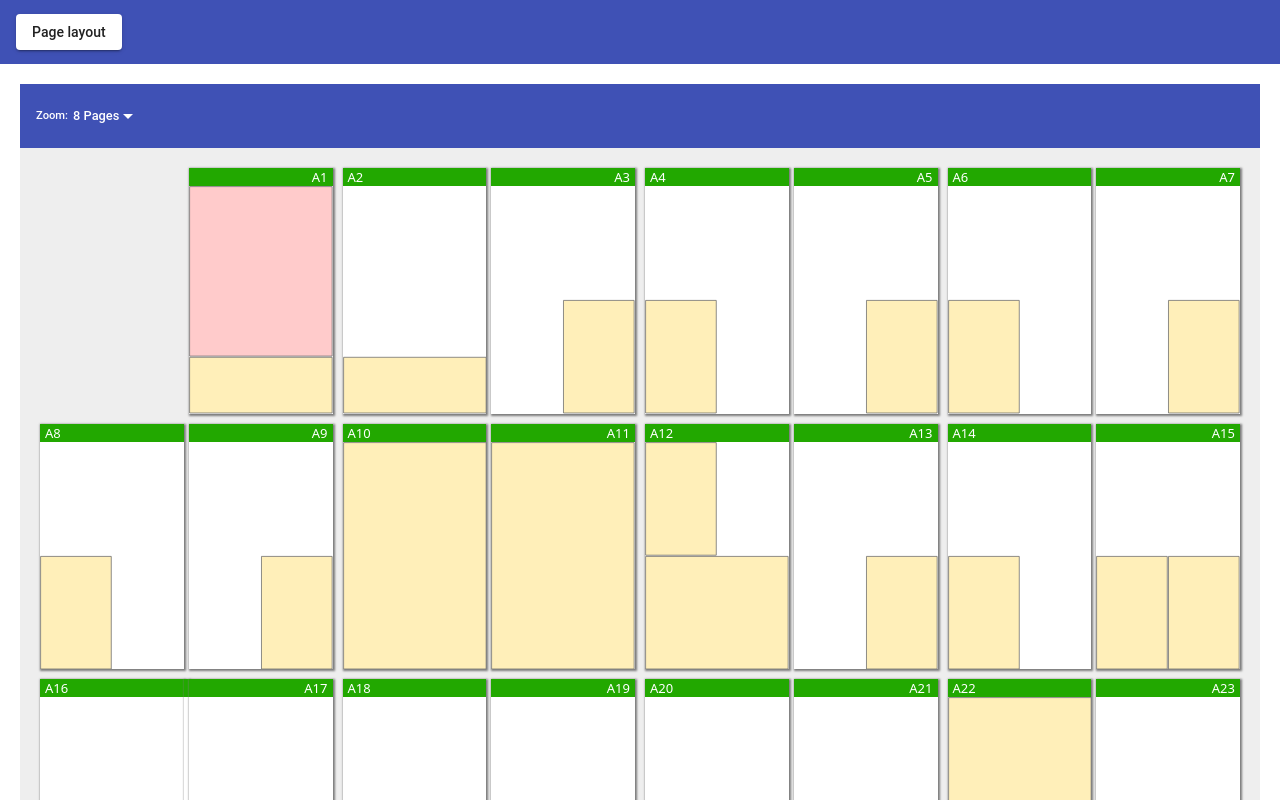
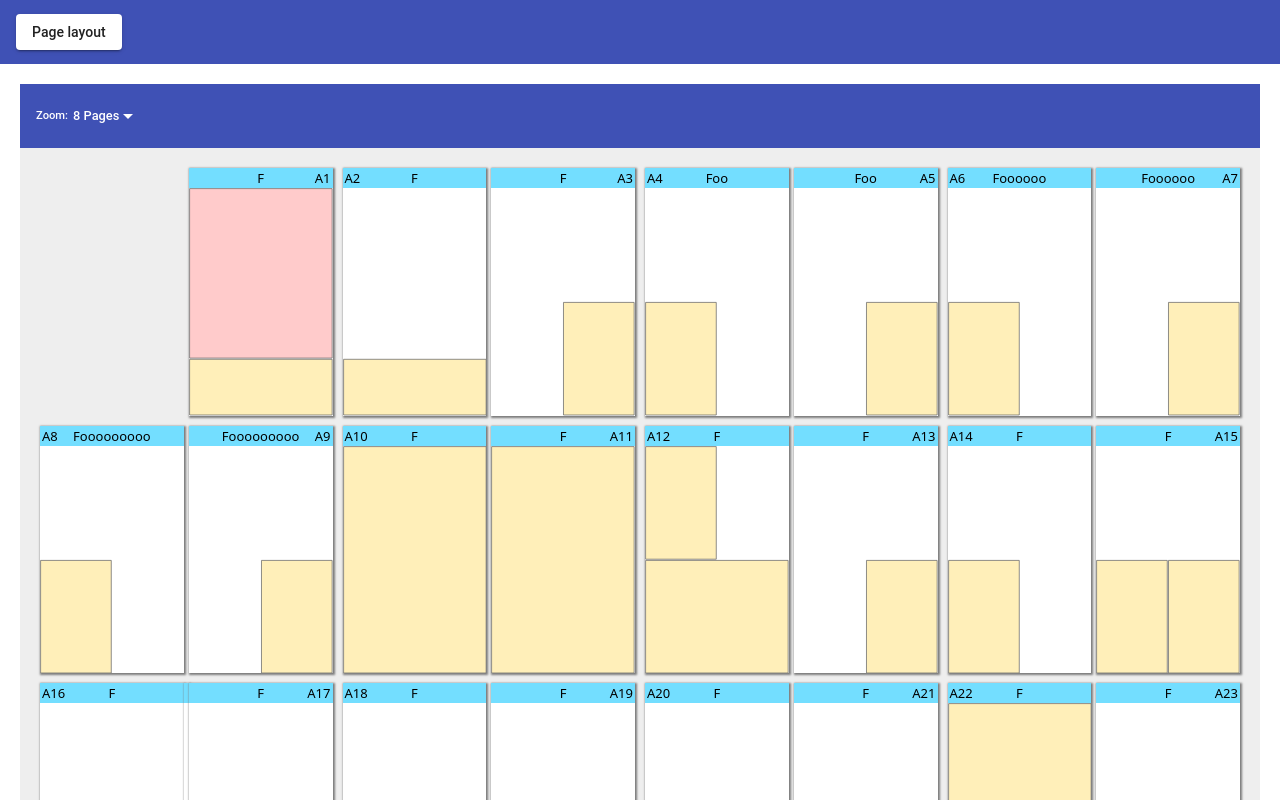
Before and after one commit to dandy-andy/Atlas-Mockups, an Angular app: page /page-layout in a window 1280 px wide. Shown: the top 800 px of the page. Built offline with nearby package versions, Linux system fonts and the light colour scheme.

Commit message:
centred section header

```diff
--- a/src/app/page-layout/page-layout.component.css
+++ b/src/app/page-layout/page-layout.component.css
@@ -39,9 +39,29 @@
 }
 
 .pageHeader {
-  background-color: rgb(34, 168, 0);
-  color: white;
-  padding: 0 5px;
+  display: grid;
+  grid-template-columns: minmax(min-content, 1fr) auto minmax(min-content, 1fr);
+  background-color: rgb(115, 222, 255);
+  padding: 1px 2px;
+}
+
+.pageNumberLeft {
+  padding-right: 3px;
+}
+
+.pageNumberRight {
+  justify-self: right;
+  padding-left: 3px;
+}
+
+.pageSectionNameWrapper {
+  overflow: hidden;
+}
+.pageSectionName {
+  text-overflow: ellipsis;
+  overflow: hidden;
+  white-space: nowrap;
+  text-align: left;
 }
 
 .adShape {
--- a/src/app/page-layout/page-layout.component.html
+++ b/src/app/page-layout/page-layout.component.html
@@ -29,7 +29,13 @@
 <ng-template #templatePageBox let-page="page">
   <div class="pageBox" [ngClass]="{ nullPageBox: page === null }">
     <div *ngIf="page !== null">
-      <div class="pageHeader" [ngStyle]="{ 'text-align': page.no % 2 === 0 ? 'left' : 'right' }">{{ page.sec + page.no }}</div>
+      <div class="pageHeader {{ 'page' + (page.no % 2 === 0 ? 'Left' : 'Right') }}">
+        <div class="pageNumberLeft">{{ page.no % 2 === 0 ? page.headsec + page.no : '' }}</div>
+        <div class="pageSectionNameWrapper">
+          <div class="pageSectionName">{{ page.section }}</div>
+        </div>
+        <div class="pageNumberRight">{{ page.no % 2 === 1 ? page.headsec + page.no : '' }}</div>
+      </div>
       <svg [attr.viewBox]="'0 0 ' + page.w + ' ' + page.h" xmlns="http://www.w3.org/2000/svg">
         <rect
           class="shape"
--- a/src/app/page-layout/page-layout.component.ts
+++ b/src/app/page-layout/page-layout.component.ts
@@ -12,7 +12,8 @@ export class PageLayoutComponent {
 
   public readonly pages = [
     {
-      sec: "A",
+      headsec: "A",
+      section: "F",
       no: 1,
       w: 240,
       h: 380,
@@ -21,18 +22,19 @@ export class PageLayoutComponent {
         { t: 1, x: 0, y: 285, w: 240, h: 95 },
       ],
     },
-    { sec: "A", no: 2, w: 240, h: 380, shapes: [{ t: 1, x: 0, y: 285, w: 240, h: 95 }] },
-    { sec: "A", no: 3, w: 240, h: 380, shapes: [{ t: 1, x: 120, y: 190, w: 120, h: 190 }] },
-    { sec: "A", no: 4, w: 240, h: 380, shapes: [{ t: 1, x: 0, y: 190, w: 120, h: 190 }] },
-    { sec: "A", no: 5, w: 240, h: 380, shapes: [{ t: 1, x: 120, y: 190, w: 120, h: 190 }] },
-    { sec: "A", no: 6, w: 240, h: 380, shapes: [{ t: 1, x: 0, y: 190, w: 120, h: 190 }] },
-    { sec: "A", no: 7, w: 240, h: 380, shapes: [{ t: 1, x: 120, y: 190, w: 120, h: 190 }] },
-    { sec: "A", no: 8, w: 240, h: 380, shapes: [{ t: 1, x: 0, y: 190, w: 120, h: 190 }] },
-    { sec: "A", no: 9, w: 240, h: 380, shapes: [{ t: 1, x: 120, y: 190, w: 120, h: 190 }] },
-    { sec: "A", no: 10, w: 240, h: 380, shapes: [{ t: 1, x: 0, y: 0, w: 240, h: 380 }] },
-    { sec: "A", no: 11, w: 240, h: 380, shapes: [{ t: 1, x: 0, y: 0, w: 240, h: 380 }] },
+    { headsec: "A", section: "F", no: 2, w: 240, h: 380, shapes: [{ t: 1, x: 0, y: 285, w: 240, h: 95 }] },
+    { headsec: "A", section: "F", no: 3, w: 240, h: 380, shapes: [{ t: 1, x: 120, y: 190, w: 120, h: 190 }] },
+    { headsec: "A", section: "Foo", no: 4, w: 240, h: 380, shapes: [{ t: 1, x: 0, y: 190, w: 120, h: 190 }] },
+    { headsec: "A", section: "Foo", no: 5, w: 240, h: 380, shapes: [{ t: 1, x: 120, y: 190, w: 120, h: 190 }] },
+    { headsec: "A", section: "Foooooo", no: 6, w: 240, h: 380, shapes: [{ t: 1, x: 0, y: 190, w: 120, h: 190 }] },
+    { headsec: "A", section: "Foooooo", no: 7, w: 240, h: 380, shapes: [{ t: 1, x: 120, y: 190, w: 120, h: 190 }] },
+    { headsec: "A", section: "Fooooooooo", no: 8, w: 240, h: 380, shapes: [{ t: 1, x: 0, y: 190, w: 120, h: 190 }] },
+    { headsec: "A", section: "Fooooooooo", no: 9, w: 240, h: 380, shapes: [{ t: 1, x: 120, y: 190, w: 120, h: 190 }] },
+    { headsec: "A", section: "F", no: 10, w: 240, h: 380, shapes: [{ t: 1, x: 0, y: 0, w: 240, h: 380 }] },
+    { headsec: "A", section: "F", no: 11, w: 240, h: 380, shapes: [{ t: 1, x: 0, y: 0, w: 240, h: 380 }] },
     {
-      sec: "A",
+      headsec: "A",
+      section: "F",
       no: 12,
       w: 240,
       h: 380,
@@ -41,10 +43,11 @@ export class PageLayoutComponent {
         { t: 1, x: 0, y: 0, w: 120, h: 190 },
       ],
     },
-    { sec: "A", no: 13, w: 240, h: 380, shapes: [{ t: 1, x: 120, y: 190, w: 120, h: 190 }] },
-    { sec: "A", no: 14, w: 240, h: 380, shapes: [{ t: 1, x: 0, y: 190, w: 120, h: 190 }] },
+    { headsec: "A", section: "F", no: 13, w: 240, h: 380, shapes: [{ t: 1, x: 120, y: 190, w: 120, h: 190 }] },
+    { headsec: "A", section: "F", no: 14, w: 240, h: 380, shapes: [{ t: 1, x: 0, y: 190, w: 120, h: 190 }] },
     {
-      sec: "A",
+      headsec: "A",
+      section: "F",
       no: 15,
       w: 240,
       h: 380,
@@ -53,14 +56,15 @@ export class PageLayoutComponent {
         { t: 1, x: 0, y: 190, w: 120, h: 190 },
       ],
     },
-    { sec: "A", no: 16, w: 240, h: 380, shapes: [] },
-    { sec: "A", no: 17, w: 240, h: 380, shapes: [{ t: 1, x: 120, y: 190, w: 120, h: 190 }] },
-    { sec: "A", no: 18, w: 240, h: 380, shapes: [] },
-    { sec: "A", no: 19, w: 240, h: 380, shapes: [{ t: 1, x: 120, y: 190, w: 120, h: 190 }] },
-    { sec: "A", no: 20, w: 240, h: 380, shapes: [] },
-    { sec: "A", no: 21, w: 240, h: 380, shapes: [{ t: 1, x: 120, y: 190, w: 120, h: 190 }] },
+    { headsec: "A", section: "F", no: 16, w: 240, h: 380, shapes: [] },
+    { headsec: "A", section: "F", no: 17, w: 240, h: 380, shapes: [{ t: 1, x: 120, y: 190, w: 120, h: 190 }] },
+    { headsec: "A", section: "F", no: 18, w: 240, h: 380, shapes: [] },
+    { headsec: "A", section: "F", no: 19, w: 240, h: 380, shapes: [{ t: 1, x: 120, y: 190, w: 120, h: 190 }] },
+    { headsec: "A", section: "F", no: 20, w: 240, h: 380, shapes: [] },
+    { headsec: "A", section: "F", no: 21, w: 240, h: 380, shapes: [{ t: 1, x: 120, y: 190, w: 120, h: 190 }] },
     {
-      sec: "A",
+      headsec: "A",
+      section: "F",
       no: 22,
       w: 240,
       h: 380,
@@ -69,10 +73,11 @@ export class PageLayoutComponent {
         { t: 1, x: 0, y: 190, w: 120, h: 190 },
       ],
     },
-    { sec: "A", no: 23, w: 240, h: 380, shapes: [{ t: 1, x: 120, y: 190, w: 120, h: 190 }] },
-    { sec: "A", no: 24, w: 240, h: 380, shapes: [] },
+    { headsec: "A", section: "F", no: 23, w: 240, h: 380, shapes: [{ t: 1, x: 120, y: 190, w: 120, h: 190 }] },
+    { headsec: "A", section: "F", no: 24, w: 240, h: 380, shapes: [] },
     {
-      sec: "A",
+      headsec: "A",
+      section: "F",
       no: 25,
       w: 240,
       h: 380,
@@ -81,13 +86,13 @@ export class PageLayoutComponent {
         { t: 1, x: 0, y: 0, w: 240, h: 190 },
       ],
     },
-    { sec: "A", no: 26, w: 240, h: 380, shapes: [{ t: 1, x: 0, y: 285, w: 240, h: 95 }] },
-    { sec: "A", no: 27, w: 240, h: 380, shapes: [] },
-    { sec: "A", no: 28, w: 240, h: 380, shapes: [{ t: 1, x: 0, y: 285, w: 240, h: 95 }] },
-    { sec: "A", no: 29, w: 240, h: 380, shapes: [] },
-    { sec: "A", no: 30, w: 240, h: 380, shapes: [{ t: 1, x: 0, y: 0, w: 240, h: 380 }] },
-    { sec: "A", no: 31, w: 240, h: 380, shapes: [{ t: 2, x: 0, y: 0, w: 240, h: 380 }] },
-    { sec: "A", no: 32, w: 240, h: 380, shapes: [{ t: 2, x: 0, y: 0, w: 240, h: 380 }] },
+    { headsec: "A", section: "F", no: 26, w: 240, h: 380, shapes: [{ t: 1, x: 0, y: 285, w: 240, h: 95 }] },
+    { headsec: "A", section: "F", no: 27, w: 240, h: 380, shapes: [] },
+    { headsec: "A", section: "F", no: 28, w: 240, h: 380, shapes: [{ t: 1, x: 0, y: 285, w: 240, h: 95 }] },
+    { headsec: "A", section: "F", no: 29, w: 240, h: 380, shapes: [] },
+    { headsec: "A", section: "F", no: 30, w: 240, h: 380, shapes: [{ t: 1, x: 0, y: 0, w: 240, h: 380 }] },
+    { headsec: "A", section: "F", no: 31, w: 240, h: 380, shapes: [{ t: 2, x: 0, y: 0, w: 240, h: 380 }] },
+    { headsec: "A", section: "F", no: 32, w: 240, h: 380, shapes: [{ t: 2, x: 0, y: 0, w: 240, h: 380 }] },
   ];
 
   public get spreads(): any[] {
```
